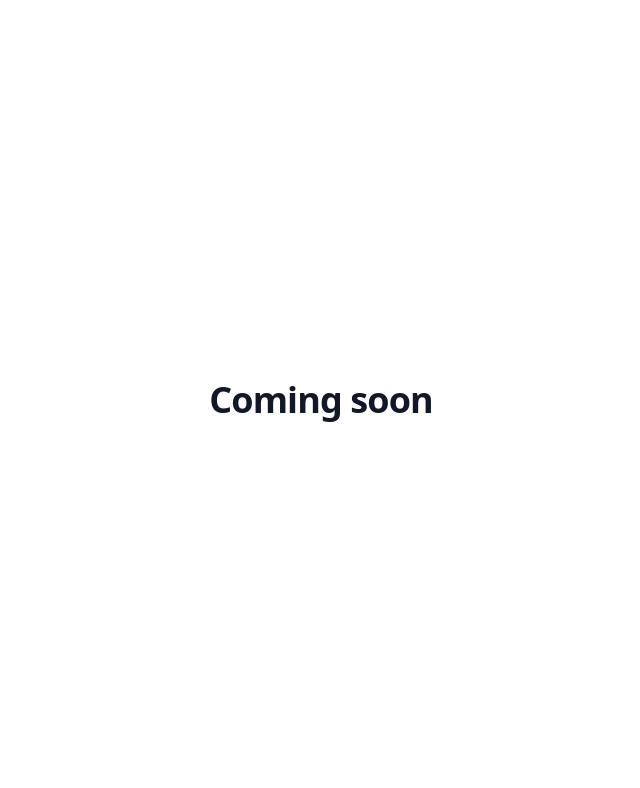
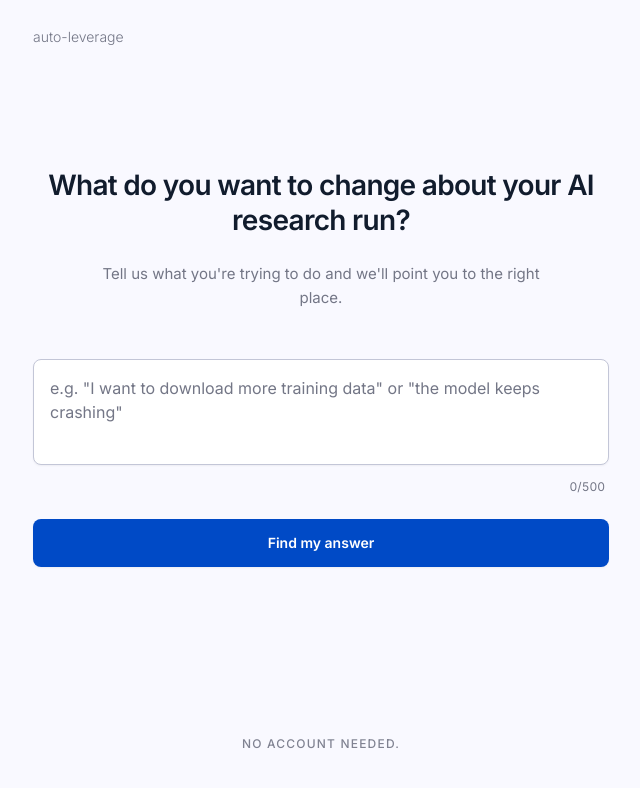
Before and after one commit to anhnguyensynctree/auto-leverage, a Next.js app: page / in a window 1280 px wide. Shown: the top 788 px of the page, without its empty margins (319-959 px from the left). Built offline with nearby package versions, Linux system fonts and the light colour scheme.

Commit message:
oms-work: TASK-006 + TASK-010 — /api/classify route, home page, EntryForm

```diff
--- /dev/null
+++ b/app/api/classify/route.ts
@@ -0,0 +1,131 @@
+import { NextRequest, NextResponse } from "next/server";
+import { readFile } from "fs/promises";
+import path from "path";
+import {
+  QuestionnaireSchema,
+  type QuestionNode,
+  type Terminal,
+} from "@/lib/questionnaire-schema";
+
+const NOT_SURE_PATTERN = /i'?m\s+not\s+sure/i;
+
+function findNotSureOption(node: QuestionNode): string | null {
+  if (!node.options) return null;
+  const opt = node.options.find((o) => NOT_SURE_PATTERN.test(o.label));
+  return opt?.next ?? null;
+}
+
+function traverseTree(
+  nodes: Map<string, QuestionNode>,
+  startId: string,
+  answers: Record<string, string>,
+): Terminal | { error: string } {
+  const MAX_DEPTH = 50;
+  let currentId = startId;
+
+  for (let depth = 0; depth < MAX_DEPTH; depth++) {
+    const node = nodes.get(currentId);
+    if (!node) {
+      return { error: `Unknown node id: ${currentId}` };
+    }
+
+    if (node.terminal) {
+      return node.terminal;
+    }
+
+    if (!node.options || node.options.length === 0) {
+      return { error: `Non-terminal node ${currentId} has no options` };
+    }
+
+    const answer = answers[node.id];
+
+    if (!answer) {
+      // No answer provided — follow "I'm not sure" branch
+      const fallback = findNotSureOption(node);
+      if (!fallback) {
+        return {
+          error: `No answer for node ${node.id} and no fallback option`,
+        };
+      }
+      currentId = fallback;
+      continue;
+    }
+
+    const matched = node.options.find(
+      (o) => o.label.trim().toLowerCase() === answer.trim().toLowerCase(),
+    );
+
+    if (!matched) {
+      // Answer doesn't match any option label — treat as "I'm not sure"
+      const fallback = findNotSureOption(node);
+      if (!fallback) {
+        return {
+          error: `Answer "${answer}" did not match any option for node ${node.id}`,
+        };
+      }
+      currentId = fallback;
+      continue;
+    }
+
+    currentId = matched.next;
+  }
+
+  return {
+    error: "Traversal exceeded maximum depth — possible cycle in questionnaire",
+  };
+}
+
+export async function POST(request: NextRequest) {
+  try {
+    const body = await request.json();
+    const answers: Record<string, string> = body?.answers ?? {};
+
+    if (Object.keys(answers).length === 0) {
+      return NextResponse.json(
+        { data: null, error: "No answers provided" },
+        { status: 400 },
+      );
+    }
+
+    const configPath = path.join(process.cwd(), "lib", "questionnaire.json");
+    const raw = await readFile(configPath, "utf-8");
+    const config = QuestionnaireSchema.parse(JSON.parse(raw));
+
+    const nodeMap = new Map(config.nodes.map((n) => [n.id, n]));
+
+    const result = traverseTree(nodeMap, config.start, answers);
+
+    if ("error" in result) {
+      return NextResponse.json(
+        { data: null, error: result.error },
+        { status: 400 },
+      );
+    }
+
+    const confidenceThreshold = parseFloat(
+      process.env.CONFIDENCE_THRESHOLD ?? "0.6",
+    );
+    const lowConfidence = result.confidence < confidenceThreshold;
+
+    return NextResponse.json({
+      data: {
+        components: result.components,
+        confidence: result.confidence,
+        ...(lowConfidence ? { low_confidence: true } : {}),
+      },
+      error: null,
+    });
+  } catch (err) {
+    if (err instanceof SyntaxError) {
+      return NextResponse.json(
+        { data: null, error: "Invalid JSON body" },
+        { status: 400 },
+      );
+    }
+    console.error("[classify] unexpected error", err);
+    return NextResponse.json(
+      { data: null, error: "Internal server error" },
+      { status: 500 },
+    );
+  }
+}
--- a/app/layout.tsx
+++ b/app/layout.tsx
@@ -1,5 +1,8 @@
 import type { Metadata } from "next";
+import { Inter } from "next/font/google";
 import "./globals.css";
+
+const inter = Inter({ subsets: ["latin"] });
 
 export const metadata: Metadata = {
   title: "Auto Leverage",
@@ -13,7 +16,9 @@ export default function RootLayout({
 }) {
   return (
     <html lang="en">
-      <body className="min-h-screen bg-white text-gray-900 antialiased">
+      <body
+        className={`${inter.className} min-h-screen bg-surface text-on-surface antialiased`}
+      >
         {children}
       </body>
     </html>
--- a/app/page.tsx
+++ b/app/page.tsx
@@ -1,9 +1,33 @@
+import EntryForm from "@/components/EntryForm";
+
 export default function Home() {
   return (
-    <main className="flex min-h-screen flex-col items-center justify-center p-24">
-      <h1 className="text-4xl font-bold tracking-tight text-gray-900">
-        Coming soon
-      </h1>
-    </main>
+    <div className="min-h-screen bg-surface flex flex-col items-center">
+      <header className="w-full max-w-[640px] mx-auto px-8 py-6">
+        <span className="text-sm font-light text-outline">auto-leverage</span>
+      </header>
+
+      <main className="flex-grow w-full max-w-[640px] px-8 pt-12 md:pt-24 flex flex-col gap-12">
+        <section className="flex flex-col gap-6 text-center">
+          <h1 className="text-[28px] font-semibold text-on-surface leading-tight tracking-tight">
+            What do you want to change about your AI research run?
+          </h1>
+          <p className="text-[15px] text-outline leading-relaxed max-w-[480px] mx-auto">
+            Tell us what you&apos;re trying to do and we&apos;ll point you to
+            the right place.
+          </p>
+        </section>
+
+        <section>
+          <EntryForm />
+        </section>
+      </main>
+
+      <footer className="w-full flex justify-center pb-12 pt-8">
+        <span className="text-xs font-medium uppercase tracking-widest text-outline opacity-90">
+          No account needed.
+        </span>
+      </footer>
+    </div>
   );
 }
--- /dev/null
+++ b/components/EntryForm.tsx
@@ -0,0 +1,122 @@
+"use client";
+
+import { useState, type FormEvent, type ChangeEvent } from "react";
+import { useRouter } from "next/navigation";
+
+const MAX_CHARS = 500;
+const MIN_WORDS = 3;
+
+function countWords(text: string): number {
+  return text.trim().split(/\s+/).filter(Boolean).length;
+}
+
+export default function EntryForm() {
+  const router = useRouter();
+  const [value, setValue] = useState("");
+  const [loading, setLoading] = useState(false);
+  const [error, setError] = useState<string | null>(null);
+
+  const charCount = value.length;
+
+  function handleChange(e: ChangeEvent<HTMLTextAreaElement>) {
+    if (e.target.value.length <= MAX_CHARS) {
+      setValue(e.target.value);
+    }
+  }
+
+  async function handleSubmit(e: FormEvent<HTMLFormElement>) {
+    e.preventDefault();
+    setError(null);
+
+    if (countWords(value) < MIN_WORDS) {
+      setError("Please use at least 3 words to describe your goal.");
+      return;
+    }
+
+    setLoading(true);
+
+    try {
+      const res = await fetch("/api/classify", {
+        method: "POST",
+        headers: { "Content-Type": "application/json" },
+        body: JSON.stringify({ answers: { q0: value.trim() } }),
+      });
+
+      const json = (await res.json()) as {
+        data: { components: string[]; confidence: number } | null;
+        error: string | null;
+      };
+
+      if (!res.ok || json.error || !json.data) {
+        setError(json.error ?? "Something went wrong. Please try again.");
+        return;
+      }
+
+      const params = new URLSearchParams({
+        components: json.data.components.join(","),
+        confidence: String(json.data.confidence),
+      });
+
+      router.push(`/questionnaire?${params.toString()}`);
+    } catch {
+      setError(
+        "Could not reach the server. Check your connection and try again.",
+      );
+    } finally {
+      setLoading(false);
+    }
+  }
+
+  return (
+    <form onSubmit={handleSubmit} noValidate className="flex flex-col gap-6">
+      <div className="flex flex-col gap-2">
+        <div className="relative">
+          <textarea
+            value={value}
+            onChange={handleChange}
+            rows={3}
+            placeholder='e.g. "I want to download more training data" or "the model keeps crashing"'
+            aria-label="Describe your goal"
+            aria-describedby={error ? "entry-error" : undefined}
+            className="w-full bg-surface-container-lowest border border-outline-variant rounded-lg p-4 text-base text-on-surface placeholder:text-outline focus:outline-none focus:ring-2 focus:ring-primary focus:border-primary transition-all resize-none shadow-sm"
+          />
+        </div>
+        <div className="flex justify-between items-center px-1">
+          <span className="text-xs text-outline" aria-live="polite">
+            {error ? (
+              <span id="entry-error" className="text-error font-medium">
+                {error}
+              </span>
+            ) : null}
+          </span>
+          <span
+            className={`text-xs tabular-nums ${
+              charCount >= MAX_CHARS ? "text-error" : "text-outline"
+            }`}
+            aria-live="polite"
+          >
+            {charCount}/{MAX_CHARS}
+          </span>
+        </div>
+      </div>
+
+      <button
+        type="submit"
+        disabled={loading}
+        className="w-full h-12 bg-primary hover:bg-on-primary-fixed-variant disabled:opacity-60 disabled:cursor-not-allowed text-white font-semibold rounded-lg text-sm transition-all active:scale-[0.98] shadow-sm flex items-center justify-center gap-2"
+      >
+        {loading ? (
+          <>
+            <span
+              className="inline-block w-4 h-4 border-2 border-white border-t-transparent rounded-full animate-spin"
+              aria-hidden="true"
+            />
+            Finding your strategy…
+          </>
+        ) : (
+          "Find my answer"
+        )}
+      </button>
+    </form>
+  );
+}
--- a/tailwind.config.ts
+++ b/tailwind.config.ts
@@ -7,7 +7,25 @@ const config: Config = {
     "./app/**/*.{js,ts,jsx,tsx,mdx}",
   ],
   theme: {
-    extend: {},
+    extend: {
+      colors: {
+        "on-surface": "#111c2d",
+        "on-surface-variant": "#434655",
+        surface: "#f9f9ff",
+        "surface-container-lowest": "#ffffff",
+        "outline-variant": "#c3c6d7",
+        outline: "#737686",
+        primary: "#004ac6",
+        "on-primary-fixed-variant": "#003ea8",
+        "primary-container": "#2563eb",
+        "on-primary-container": "#eeefff",
+        error: "#ba1a1a",
+        "error-container": "#ffdad6",
+      },
+      fontFamily: {
+        sans: ["Inter", "sans-serif"],
+      },
+    },
   },
   plugins: [],
 };
```
